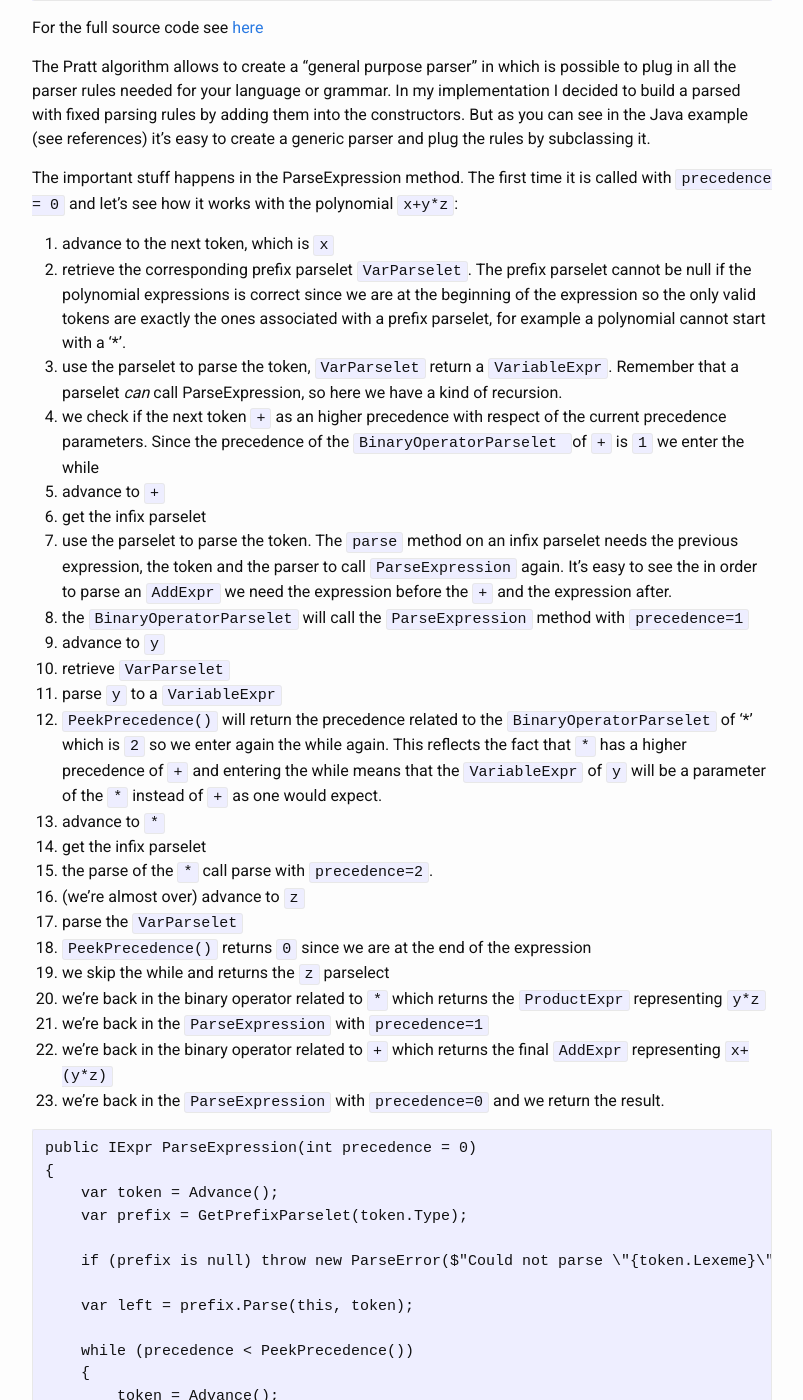
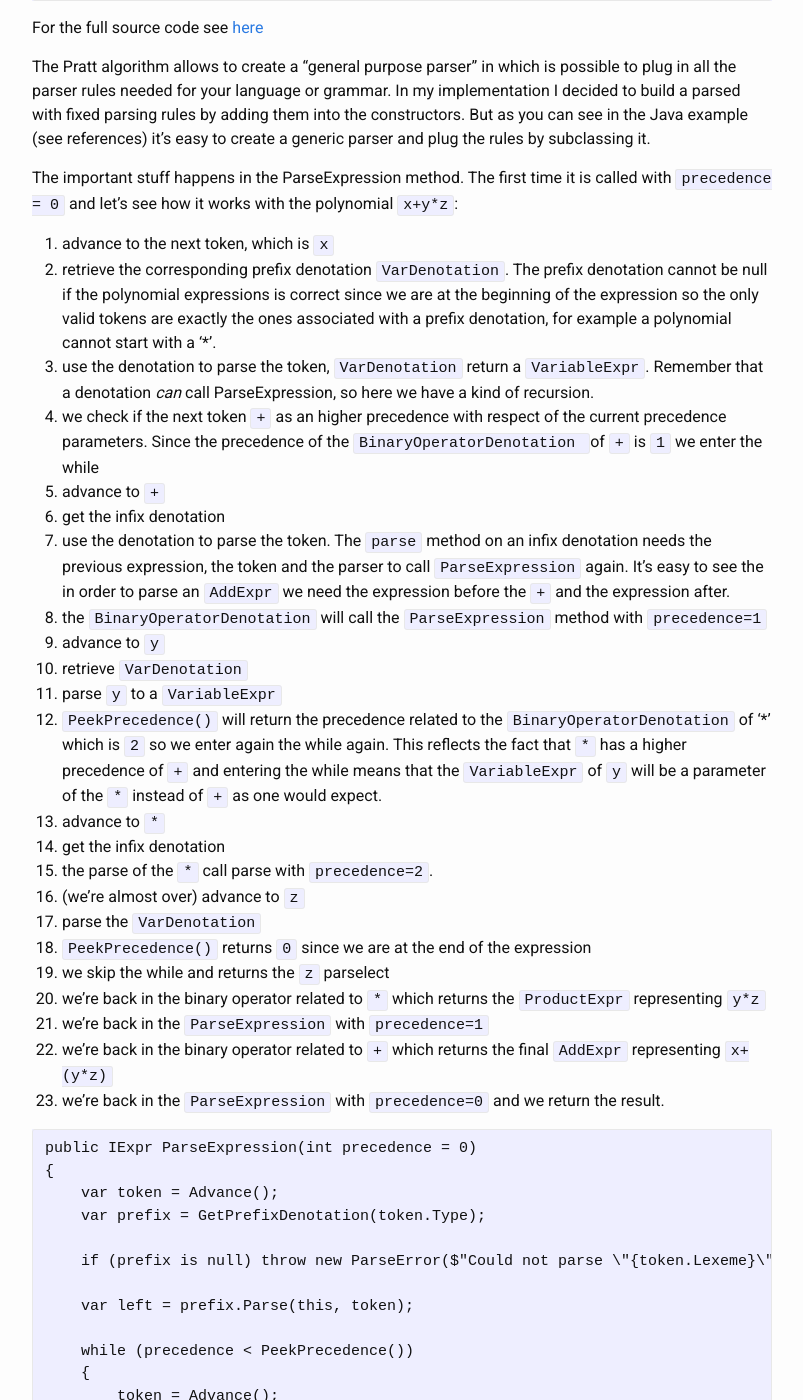
Before and after one commit to davidelettieri/davidelettieri.it, a Jekyll site: the page built from _posts/2020-11-06-Polynomials-pratt-algorithm.md, in a window 1280 px wide and 1400 px high, scrolled down 530 px. Shown: the whole window, without its empty margins (238-1041 px from the left). Built offline with Jekyll 4.4.1, drawn with Linux system fonts in a browser that asks for light colours; some of the changed text lies outside the part shown.

Commit message:
rename parselet to denotation

```diff
--- a/_posts/2020-11-06-Polynomials-pratt-algorithm.md
+++ b/_posts/2020-11-06-Polynomials-pratt-algorithm.md
@@ -18,22 +18,22 @@ The Pratt algorithm allows to create a "general purpose parser" in which is poss
 
 The important stuff happens in the ParseExpression method. The first time it is called with `precedence = 0` and let's see how it works with the polynomial `x+y*z`:
 1. advance to the next token, which is `x`
-2. retrieve the corresponding prefix parselet `VarParselet`. The prefix parselet cannot be null if the polynomial expressions is correct since we are at the beginning of the expression so the only valid tokens are exactly the ones associated with a prefix parselet, for example a polynomial cannot start with a '*'.
-3. use the parselet to parse the token, `VarParselet` return a `VariableExpr`. Remember that a parselet *can* call ParseExpression, so here we have a kind of recursion.
-4. we check if the next token `+` as an higher precedence with respect of the current precedence parameters. Since the precedence of the `BinaryOperatorParselet ` of `+` is `1` we enter the while
+2. retrieve the corresponding prefix denotation `VarDenotation`. The prefix denotation cannot be null if the polynomial expressions is correct since we are at the beginning of the expression so the only valid tokens are exactly the ones associated with a prefix denotation, for example a polynomial cannot start with a '*'.
+3. use the denotation to parse the token, `VarDenotation` return a `VariableExpr`. Remember that a denotation *can* call ParseExpression, so here we have a kind of recursion.
+4. we check if the next token `+` as an higher precedence with respect of the current precedence parameters. Since the precedence of the `BinaryOperatorDenotation ` of `+` is `1` we enter the while
 5. advance to `+`
-6. get the infix parselet
-7. use the parselet to parse the token. The `parse` method on an infix parselet needs the previous expression, the token and the parser to call `ParseExpression` again. It's easy to see the in order to parse an `AddExpr` we need the expression before the `+` and the expression after.
-8. the `BinaryOperatorParselet` will call the `ParseExpression` method with `precedence=1`
+6. get the infix denotation
+7. use the denotation to parse the token. The `parse` method on an infix denotation needs the previous expression, the token and the parser to call `ParseExpression` again. It's easy to see the in order to parse an `AddExpr` we need the expression before the `+` and the expression after.
+8. the `BinaryOperatorDenotation` will call the `ParseExpression` method with `precedence=1`
 9. advance to `y`
-10. retrieve `VarParselet`
+10. retrieve `VarDenotation`
 11. parse `y` to a `VariableExpr`
-12. `PeekPrecedence()` will return the precedence related to the `BinaryOperatorParselet` of '*' which is `2` so we enter again the while again. This reflects the fact that `*` has a higher precedence of `+` and entering the while means that the `VariableExpr` of `y` will be a parameter of the `*` instead of `+` as one would expect.
+12. `PeekPrecedence()` will return the precedence related to the `BinaryOperatorDenotation` of '*' which is `2` so we enter again the while again. This reflects the fact that `*` has a higher precedence of `+` and entering the while means that the `VariableExpr` of `y` will be a parameter of the `*` instead of `+` as one would expect.
 13. advance to `*`
-14. get the infix parselet
+14. get the infix denotation
 15. the parse of the `*` call parse with `precedence=2`.
 16. (we're almost over) advance to `z`
-17. parse the `VarParselet`
+17. parse the `VarDenotation`
 18. `PeekPrecedence()` returns `0` since we are at the end of the expression
 19. we skip the while and returns the `z` parselect
 20. we're back in the binary operator related to `*` which returns the `ProductExpr` representing `y*z`
@@ -45,7 +45,7 @@ The important stuff happens in the ParseExpression method. The first time it is
 public IExpr ParseExpression(int precedence = 0)
 {
     var token = Advance();
-    var prefix = GetPrefixParselet(token.Type);
+    var prefix = GetPrefixDenotation(token.Type);
 
     if (prefix is null) throw new ParseError($"Could not parse \"{token.Lexeme}\" at column {token.Column}");
 
```
Also changed, not shown: other parts of _posts/2020-11-06-Polynomials-pratt-algorithm.md (+1 -1 lines).
